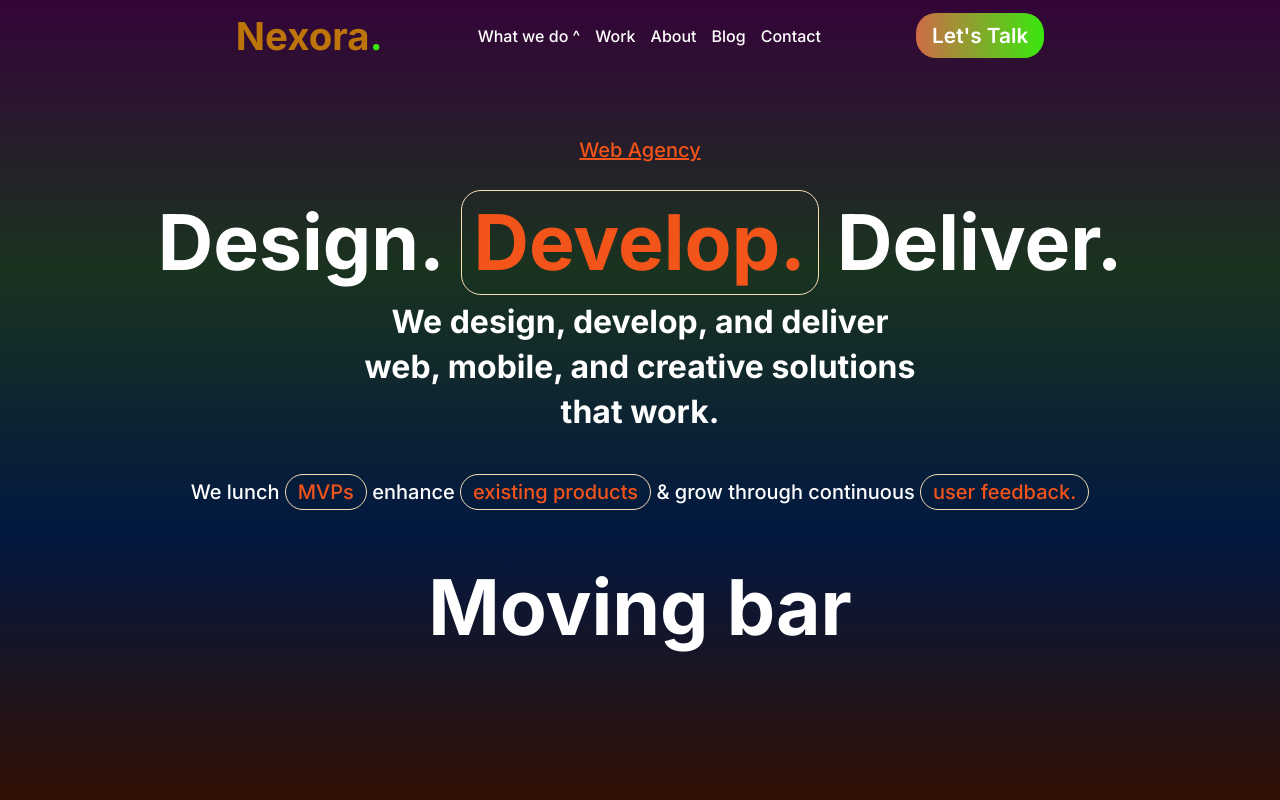
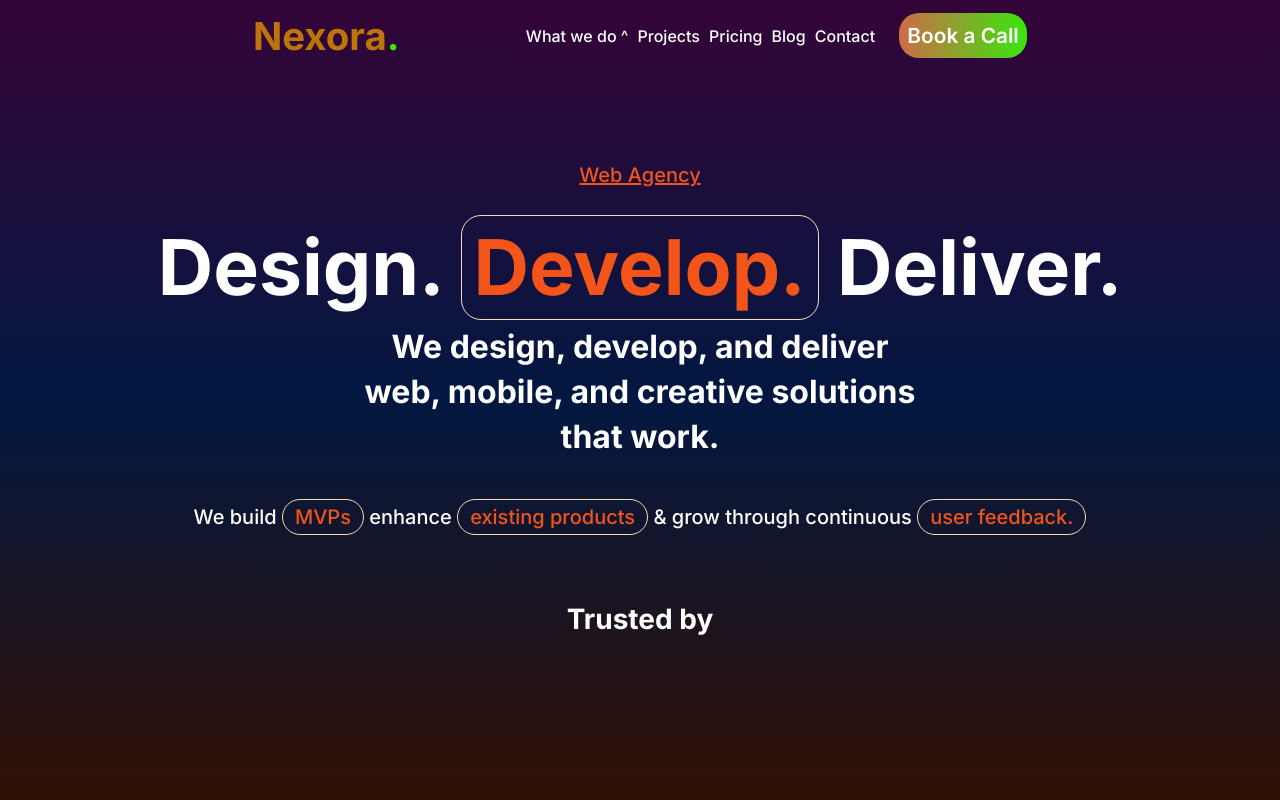
Before and after one commit to rajyadav63/Krea8ix, a website: page index.html in a window 1280 px wide. Shown: the top 800 px of the page. Drawn offline with Linux system fonts and the light colour scheme.

```diff
--- a/index.html
+++ b/index.html
@@ -33,10 +33,10 @@
                 </div>
             </div>
             <a href="#">
-                <h2>Work</h2>
+                <h2>Projects</h2>
             </a>
             <a href="#">
-                <h2>About</h2>
+                <h2>Pricing</h2>
             </a>
             <a href="#">
                 <h2>Blog</h2>
@@ -45,14 +45,14 @@
                 <h2>Contact</h2>
             </a>
         </div>
-        <button>Let's Talk</button>
+        <button>Book a Call</button>
     </nav>
     <div id="main">
         <div id="page1">
             <p id="web-agency">Web Agency</p>
             <h2>Design. <span>Develop.</span> Deliver.</h2>
             <h5>We design, develop, and deliver web, mobile, and creative solutions that work.</h5>
-            <p>We lunch
+            <p>We build
                 <span>MVPs</span>
                 enhance
                 <span>existing products</span>
@@ -60,7 +60,10 @@
                 <span>user feedback.</span>
             </p>
             <div class="moving-bar">
-                <h2>Moving bar</h2>
+                <h4>Trusted by</h4>
+                <!-- <div class="move">
+                    <p>Moving bar</p>
+                </div> -->
             </div>
         </div>
         <div id="page2"></div>
--- a/style.css
+++ b/style.css
@@ -81,7 +81,8 @@
 .nav2 {
   display: flex;
   justify-content: space-around;
-  align-items: center;
+  align-items: end;
+  margin-right: -8vw;
   text-align: center;
   width: 40%;
 }
@@ -114,7 +115,7 @@
   width: 100%;
 }
 #page1 {
-  background: linear-gradient(to top, #311004, #021841, #1a331f, #340438);
+  background: linear-gradient(to top, #311004, #021841, #340438);
   height: 100vh;
   width: 100%;
   font-size: 3.2rem;
@@ -165,6 +166,27 @@
   text-decoration: underline;
   color: #39e70e;
 }
+.moving-bar {
+  font-size: 1.75rem;
+  line-height: 1vw;
+  margin-top: 25px;
+  height: 40px;
+  width: 90%;
+  display: flex;
+  flex-direction: column;
+  justify-content: center;
+  align-items: center;
+  text-align: left;
+}
+.move {
+  border: 0.1rem solid #fff;
+  background-color: transparent;
+  outline: none;
+  line-height: 2vw;
+  margin-top: 20px;
+  height: 10vh;
+  width: 95%;
+}
 
 #page2 {
   height: 100vh;
```
